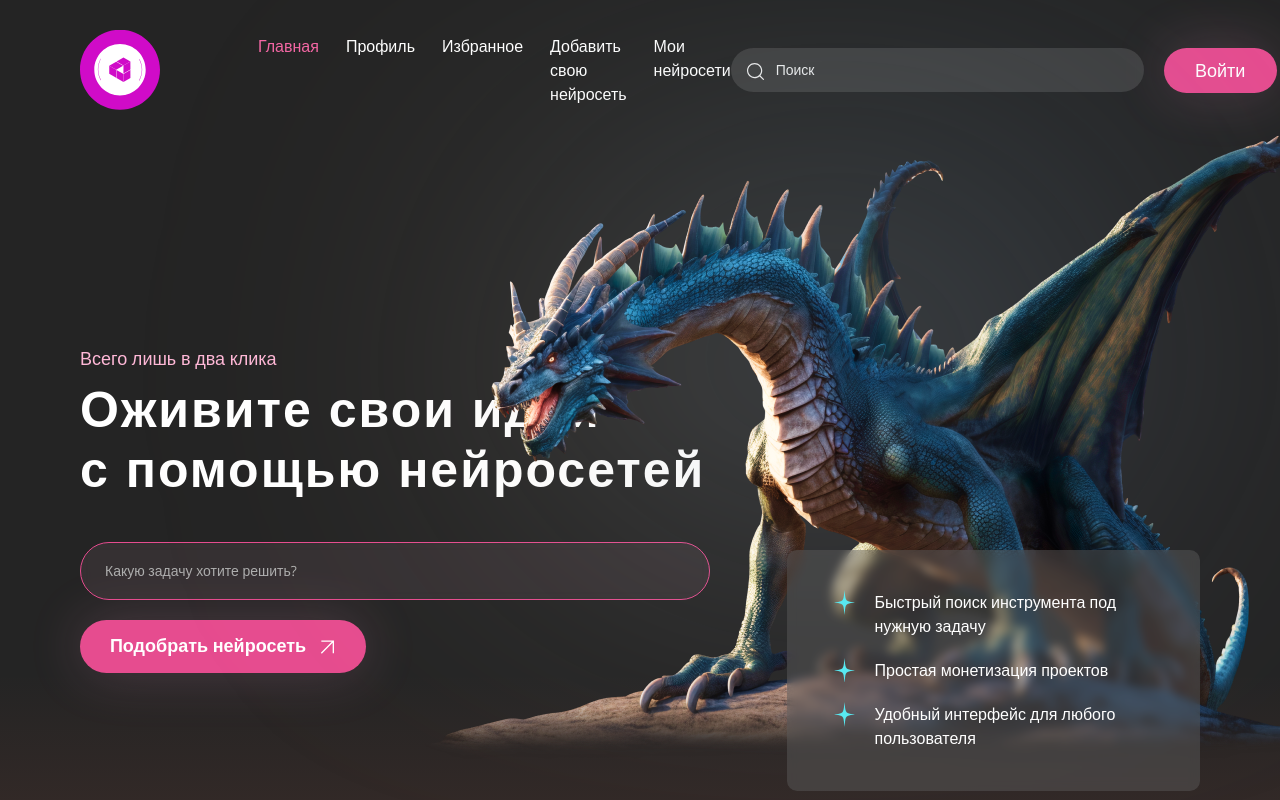
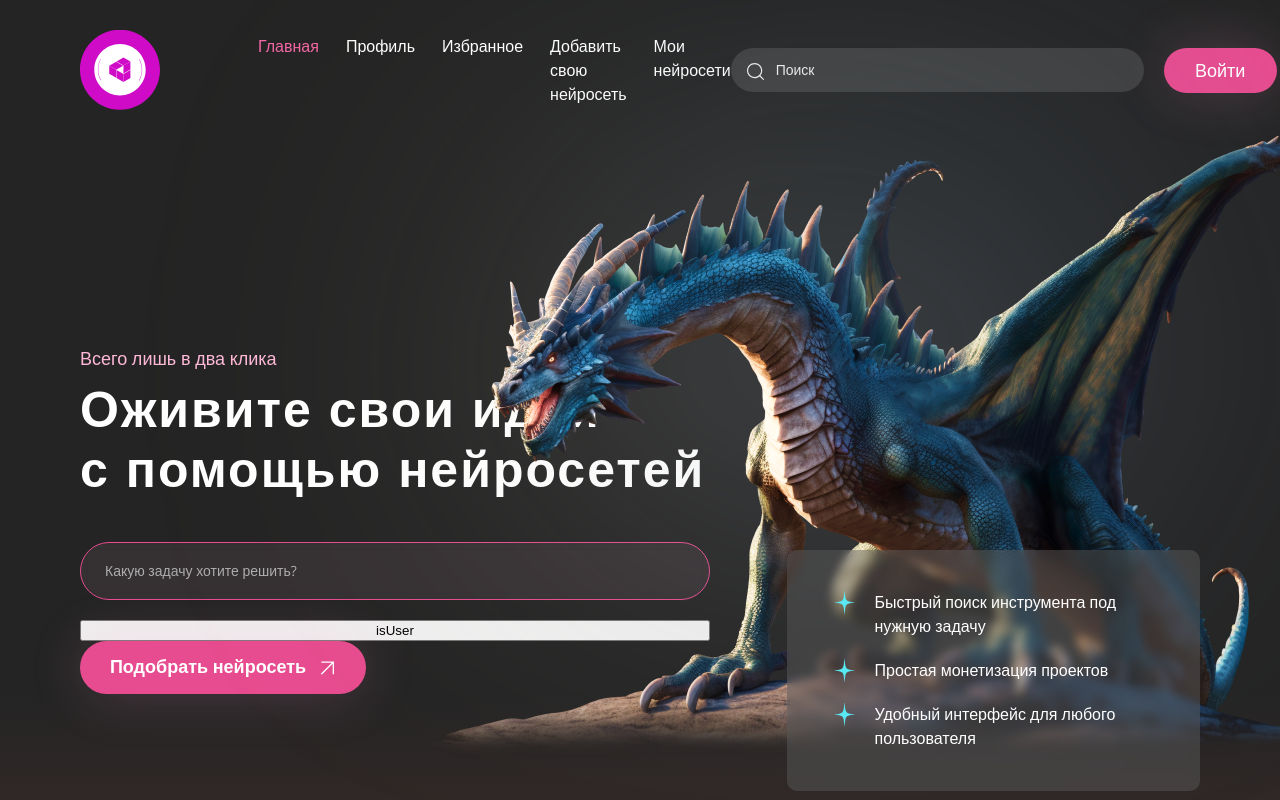
Before and after one commit to SGI12/warehouseAI_frontend, a Next.js app: page / in a window 1280 px wide. Shown: the top 800 px of the page. Built offline with nearby package versions, Linux system fonts and the light colour scheme; no server answers; a web font is replaced by a local one.

Commit message:
added isUser checking on components

```diff
--- a/src/http/index.ts
+++ b/src/http/index.ts
@@ -1,17 +1,16 @@
+
 import axios from "axios";
 
 export const isUser = async () => {
     let isLoggedIn = false
     await axios.get('http://217.25.95.4:8010/auth/whoami', {
-        headers: {
-            'Cookies': 'sessionId=217.25.95.4',
-          }
+        withCredentials: true
     }
 
     )
     .then((res) => {
         if (res.status == 200)
-            isLoggedIn = true
+            console.log('true')
 
     })
     .catch((err) => {
--- a/src/pages/Home/index.tsx
+++ b/src/pages/Home/index.tsx
@@ -1,3 +1,4 @@
+'use client'
 import Header from "@/components/header/header";
 import Footer from "@/components/footer/footer";
 import { Arrow, BlurImg, BriefCardMainPage, DragonBluredBlock, DragonImg, GetNeuralButton, H1MainPage, HeadersMainPageContainer, HomePageMainContainer, SubHeaderPink, TaskSolveInput } from "./styled";
@@ -10,7 +11,7 @@ import { isUser } from "@/http";
 
 
 const HomePage = () => {
-    console.log(isUser());
+
     return (
         <HomePageMainContainer>
             <Header/>
@@ -31,6 +32,7 @@ const HomePage = () => {
                 <SubHeaderPink>Всего лишь в два клика</SubHeaderPink>
                 <H1MainPage color="#ffffff">Оживите свои идеи с помощью нейросетей</H1MainPage>
                 <TaskSolveInput placeholder="Какую задачу хотите решить?"/>
+                <button onClick={(e:any) => isUser()}>isUser</button>
                 <GetNeuralButton>
                     Подобрать нейросеть
                     <Arrow/>
```
